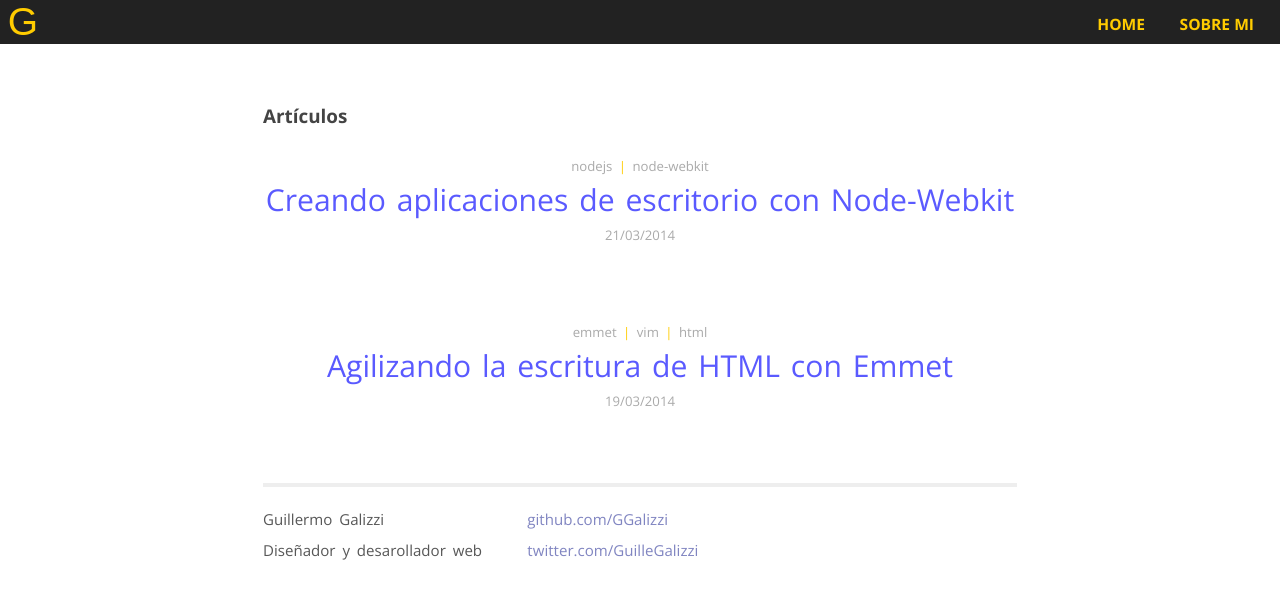
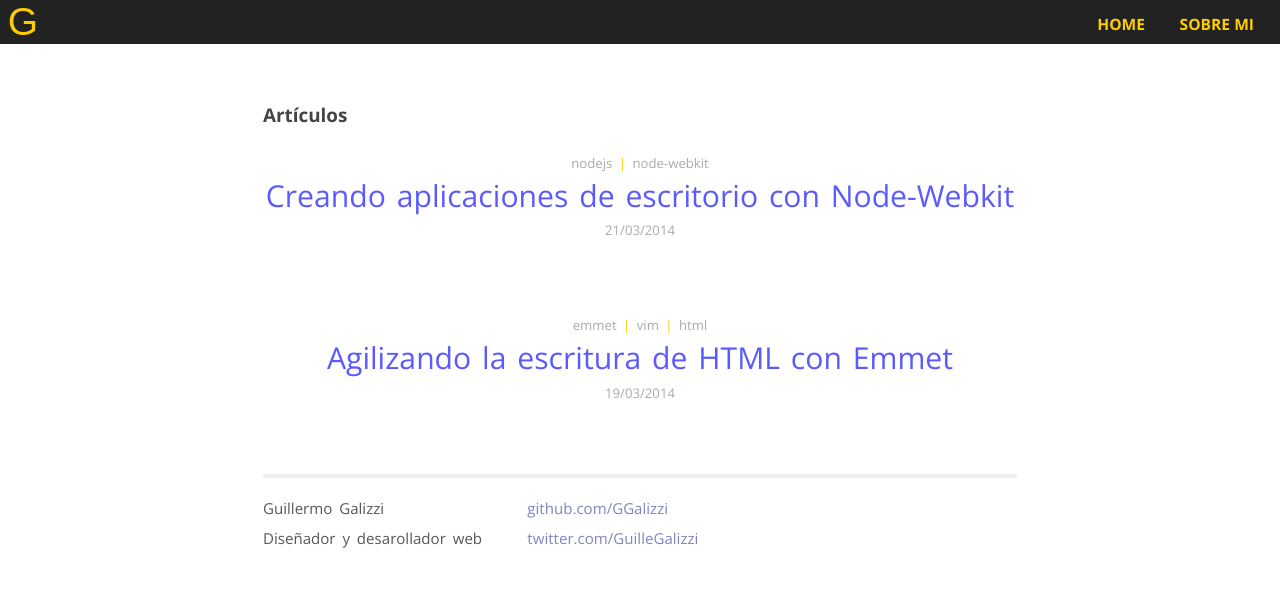
Before and after one commit to GGalizzi/ggalizzi.github.io_old, a Jekyll site: the page built from index.html, in a window 1280 px wide. Shown: the top 599 px of the page. Built offline with Jekyll 4.4.1, drawn with Linux system fonts in a browser that asks for light colours; some web fonts are replaced; Markdown is read by kramdown in place of the engine named in the settings.

Commit message:
Some more line-height changes.

```diff
--- a/css/main.css
+++ b/css/main.css
@@ -312,7 +312,7 @@ li li {
 
 @media all and (min-width: 320px) {
   .site {
-    line-height: 1.55em;
+    line-height: 1.5em;
   }
 
   .logo {
@@ -347,7 +347,7 @@ li li {
     padding: none;
     margin: 3em auto 2em;
     word-spacing: 2px;
-    line-height: 1.6em;
+    line-height: 1.55em;
   }
 
   .title {
@@ -362,7 +362,6 @@ li li {
     max-width: 42em;
     font-size: 145%;
     word-spacing: 3px;
-    line-height: 1.65em;
   }
 
   .post {
```
